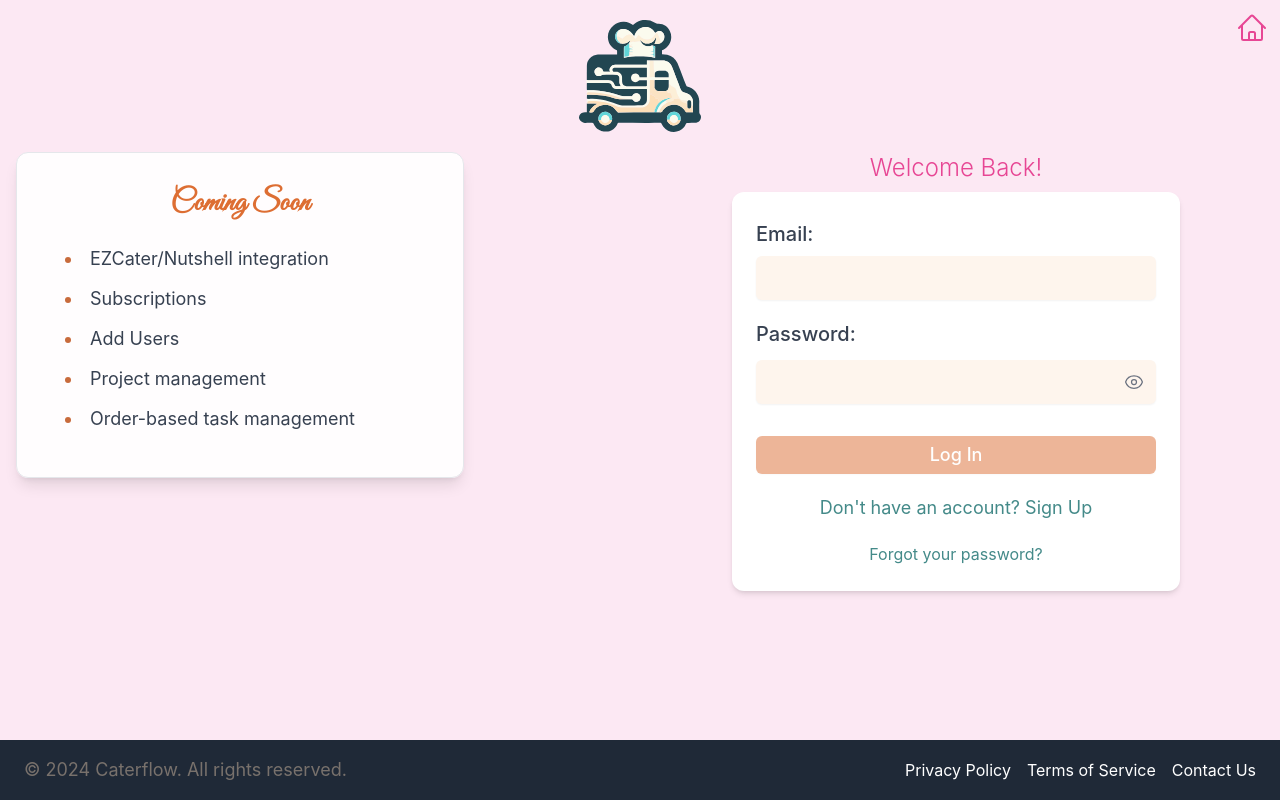
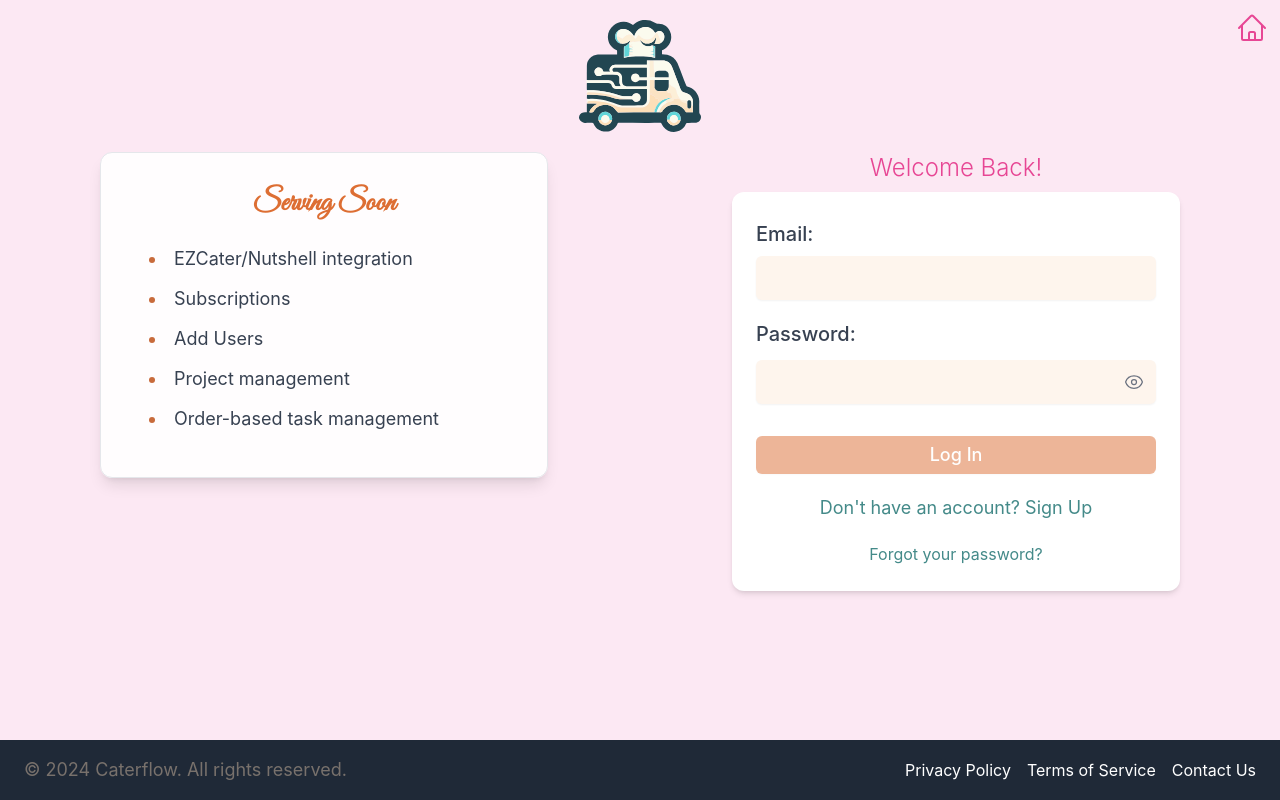
Before and after one commit to MichaelAJay/caterflow-fe, a Vue app: page /login in a window 1280 px wide. Built offline with nearby package versions, Linux system fonts and the light colour scheme; no server answers.

Commit message:
updated style on coming soon component

```diff
--- a/src/components/visitor/ComingSoon.vue
+++ b/src/components/visitor/ComingSoon.vue
@@ -11,13 +11,16 @@
 </script>
 
 <template>
+  <div class="flex flex-col items-center">
+
     <div class="bg-white bg-opacity-90 rounded-xl shadow-lg p-8 border border-gray-200 max-w-md w-full">
-    <h1 class="text-3xl font-bold mb-6 text-center text-caramel-600">Coming Soon</h1>
+      <h1 class="text-3xl font-bold mb-6 text-center text-caramel-600">Serving Soon</h1>
       <ul class="list-inside list-disc text-lg text-gray-700">
         <li v-for="(item, index) in items" :key="index" class="mb-3">
           {{ item }}
         </li>
       </ul>
+    </div>
   </div>
 </template>
 
```
Lines whose indentation alone changed are shown as unchanged.
